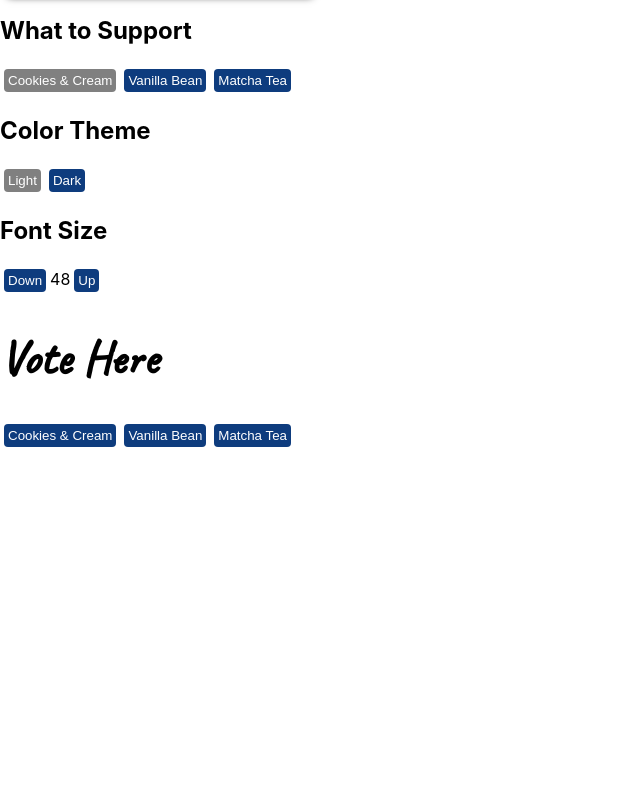
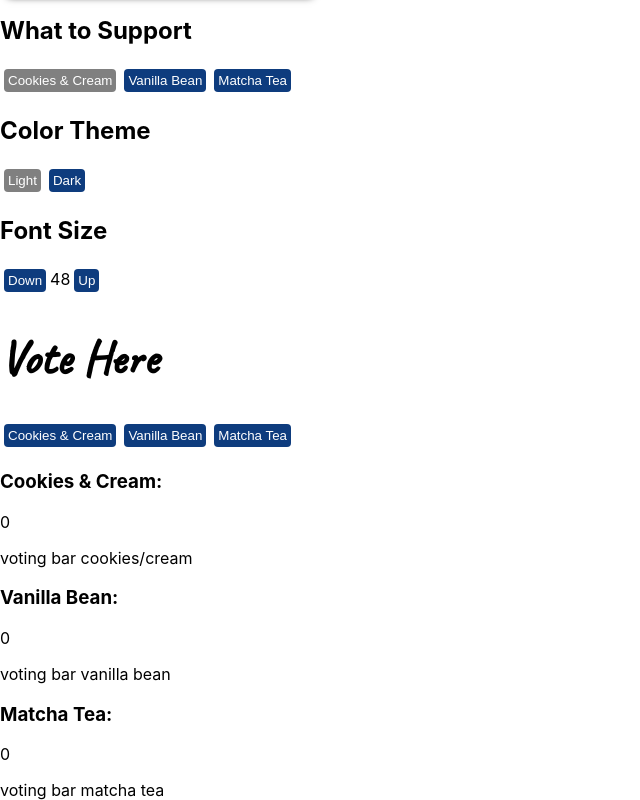
Before and after one commit to dairsmithgit/react-lab1, a React (Create React App) app: page / in a window 1280 px wide. Shown: the part 420-1220 px from the top of the page, without its empty margins (0-640 px from the left). Before the commit the page ends 887 px from the top, so only its background shows below. Built offline with nearby package versions, Linux system fonts and the light colour scheme.

Commit message:
setting up vote vars and html, needs funcs

```diff
--- a/src/components/Votes.tsx
+++ b/src/components/Votes.tsx
@@ -2,7 +2,16 @@ import { useState } from 'react';
 import './Votes.css';
 
 function Votes() {
+    const [ cookieVotes, setCookieVotes ] = useState(0);
+    const [ vanillaVotes, setVanillaVotes ] = useState(0);
+    const [ matchaVotes, setMatchaVotes ] = useState(0);
 
+    let cookieVoteNum = cookieVotes;
+    let vanillaVoteNum = vanillaVotes;
+    let matchaVoteNum = matchaVotes;
+
+
+    // buttons need onClick func to increment vote variables
     return (
         <div className="Votes">
             <h1>Vote Here</h1>
@@ -11,6 +20,12 @@ function Votes() {
                <button>Vanilla Bean</button>
                <button>Matcha Tea</button>
             </p>
+            <p><h3>Cookies &amp; Cream: </h3>{cookieVoteNum}</p>
+            <div className="CookieVotes">voting bar cookies/cream</div>
+            <p><h3>Vanilla Bean: </h3>{vanillaVoteNum}</p>
+            <div className="VanillaVotes">voting bar vanilla bean</div>
+            <p><h3>Matcha Tea: </h3>{matchaVoteNum}</p>
+            <div className="MatchaVotes">voting bar matcha tea</div>
         </div>
     )
 }
```
